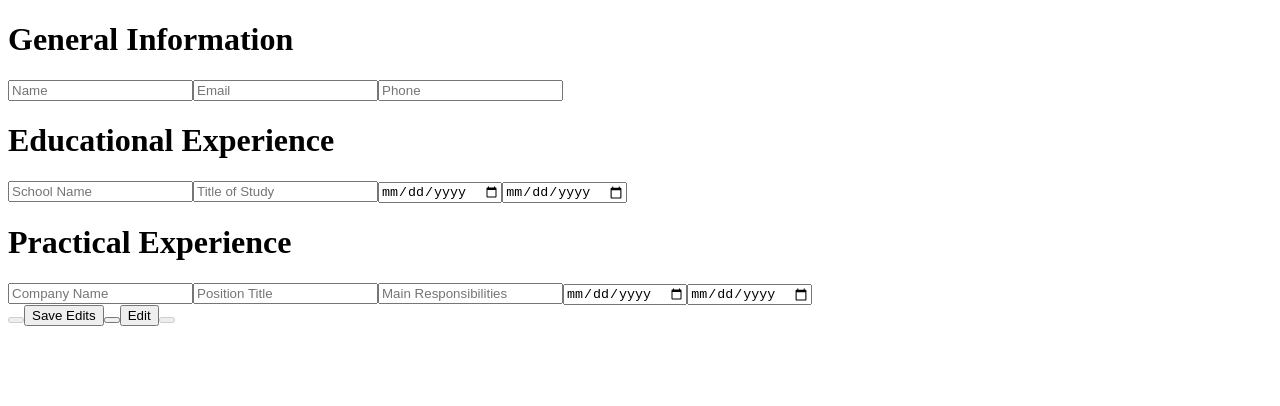
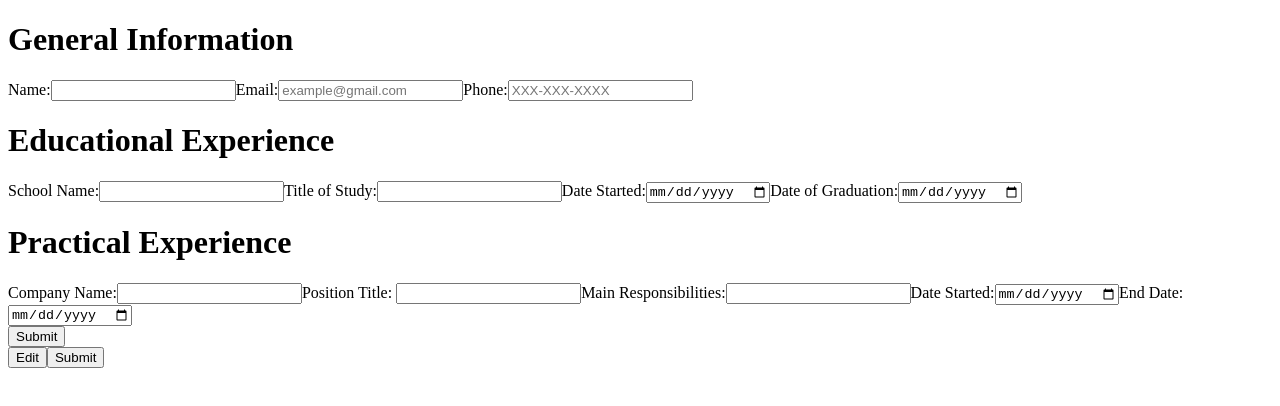
Before and after one commit to maryconnellye/cv-application, a React (Vite) app in the folder cv-application/: page / in a window 1280 px wide. Shown: the top 406 px of the page. Built offline with nearby package versions, Linux system fonts and the light colour scheme.

Commit message:
Removed preview component and confirmed data is stored with state

```diff
--- a/cv-application/src/components/app.jsx
+++ b/cv-application/src/components/app.jsx
@@ -1,61 +1,49 @@
 import React, { useState } from "react"
 import Form from "./form";
 import Edit from "./edit";
-import Submit from "./submit";
 
 const App = () => {
 
 	const [formData, setFormData] = useState({
-		nameInput: "",
-		emailInput: "",
-		phoneInput: "",
-		schoolInput: "",
-		studyInput: "",
-		studyDateInput: "",
-		graduationDateInput: "",
-		companyInput: "",
-		positionInput: "",
-		responsibilitiesInput: "",
-		startDateInput: "",
-		endDateInput: "",
+		name: "",
+		email: "",
+		phone: "",
+		school: "",
+		study: "",
+		studyStart: "",
+		graduation: "",
+		company: "",
+		position: "",
+		responsibilities: "",
+		start: "",
+		end: "",
 		isEditable: "",
 		handleInputChange: ""
 	});
 
-	const [ isEditable, setIsEditable ] = useState(true);
+	const [submitted, setSubmitted] = useState(false);
 
 	const handleInputChange = (e) => {
 		const { name, value } = e.target;
 		setFormData((prevData) => ({
 			...prevData,
-			[name]: value
+			[name]: value,
 		}))
 	}
 
 	const handleSubmit = (e) => {
 		e.preventDefault();
-
+		setSubmitted(true);
+		console.log(formData)
 	}
 
-	const handleEdit = () => {
-		setIsEditable(!isEditable);
-};
-return(
-<>
-	<Form
-		formData={formData}
-		handleInputChange={handleInputChange}
-		isEditable={isEditable}
-		/>
-	<Edit
-		isEditable={isEditable}
-		handleEdit={handleEdit}
-		/>
-	<Submit
-		isEditable={isEditable}
-		handleSubmit={handleSubmit}
-		/>
-</ >
-)}
+	return(
+		<Form
+			submitted={submitted}
+			formData={formData}
+			handleSubmit={handleSubmit}
+			handleInputChange={handleInputChange}/>
+	)
 
+}
 export default App;
--- a/cv-application/src/components/edit.jsx
+++ b/cv-application/src/components/edit.jsx
@@ -1,12 +1,17 @@
-import React from "react";
+import React, { useState } from "react";
 
-const Edit = ({ isEditable, handleEdit}) => {
+const Edit = () => {
+const [ isEditable, setIsEditable ] = useState(true);
+	const handleEdit = () => {
+		setIsEditable(!isEditable);
+	}
 	return (
 	<button
 		className="edit"
 		type="button"
+		disabled={!isEditable}
 		onClick={()=>handleEdit}
-		>{isEditable ? 'Save Edits' : 'Edit'}
+		>Edit
 	</button>
 	)
 }
--- a/cv-application/src/components/form.jsx
+++ b/cv-application/src/components/form.jsx
@@ -2,74 +2,73 @@ import React from "react";
 import Submit from "./submit";
 
 
-const Form = ({ formData, handleInputChange, isEditable }) => {
+const Form = ({ formData, handleInputChange, handleSubmit }) => {
 
 return(
-	<>
+	<form onSubmit={handleSubmit}>
 		<h1>General Information</h1>
 			<div className="general">
+				<label htmlFor="name">Name:</label>
+					<input
+						id="name"
+						type="text"
+						name="name"
+						defaultValue={formData.name}
+						onChange={handleInputChange}
 
+					/>
+				<label htmlFor="email">Email:</label>
 					<input
-			type="text"
-			placeholder="Name"
-			name="nameInput"
-			value={formData.nameInput}
-			disabled={!isEditable}
+						id="email"
+						type="email"
+						placeholder="example@gmail.com"
+						name="email"
+						defaultValue={formData.email}
 						onChange={handleInputChange}
 					/>
+				<label htmlFor="phone">Phone:</label>
 					<input
-			type="email"
-			placeholder="Email"
-			name="emailInput"
-			value={formData.emailInput}
-			disabled={!isEditable}
-			onChange={handleInputChange}
-			/>
-		<input
+						id="phone"
 						type="phone"
-			placeholder="Phone"
-			name="phoneInput"
-			value={formData.phoneInput}
-			disabled={!isEditable}
+						placeholder="XXX-XXX-XXXX"
+						name="phone"
+						defaultValue={formData.phone}
 						onChange={handleInputChange}
 					/>
 			</div>
 
 	<h1>Educational Experience</h1>
 		<div className="education">
-
+			<label htmlFor="school">School Name:</label>
 				<input
+					id="school"
 					type="text"
-				placeholder="School Name"
-				name="schoolInput"
-				value={formData.schoolInput}
-				disabled={!isEditable}
+					name="school"
+					defaultValue={formData.school}
 					onChange={handleInputChange}
 				/>
+			<label htmlFor="study">Title of Study:</label>
 				<input
+					id="study"
 					type="text"
-				placeholder="Title of Study"
-				name="studyInput"
-				value={formData.studyInput}
-				disabled={!isEditable}
+					name="study"
+					defaultValue={formData.study}
 					onChange={handleInputChange}
 				/>
-
+			<label htmlFor="studyStart">Date Started:</label>
 				<input
+					id="studyStart"
 					type="date"
-				placeholder="Date Started"
-				name="studyDateInput"
-				value={formData.studyDateInput}
-				disabled={!isEditable}
+					name="studyStart"
+					defaultValue={formData.studyStart}
 					onChange={handleInputChange}
 				/>
-
+			<label>Date of Graduation:</label>
 				<input
+					id="graduation"
 					type="date"
-				placeholder="Date of Graduation"
-				name="graduationDateInput"
-				value={formData.graduationDateInput}
-				disabled={!isEditable}
+					name="graduation"
+					defaultValue={formData.graduation}
 					onChange={handleInputChange}
 				/>
 
@@ -77,52 +76,50 @@ return(
 
 	<h1>Practical Experience</h1>
 		<div className="practicalExperience">
+			<label htmlFor="company">Company Name:</label>
 				<input
+					id="company"
 					type="text"
-					placeholder="Company Name"
-					name="companyInput"
-					value={formData.companyInput}
-					disabled={!isEditable}
+					name="company"
+					defaultValue={formData.company}
 					onChange={handleInputChange}
 				/>
+			<label htmlFor="position">Position Title: </label>
 				<input
+					id="position"
 					type="text"
-					placeholder="Position Title"
-					name="positionInput"
-					value={formData.positionInput}
-					disabled={!isEditable}
+					name="position"
+					defaultValue={formData.position}
 					onChange={handleInputChange}
 					/>
-
+			<label htmlFor="responsibilities">Main Responsibilities:</label>
 				<input
+					id="responsibilities"
 					type="text"
-					placeholder="Main Responsibilities"
-					name="responsibilitiesInput"
-					value={formData.responsibilitiesInput}
-					disabled={!isEditable}
+					name="responsibilities"
+					defaultValue={formData.responsibilities}
 					onChange={handleInputChange}
 					/>
-
+			<label htmlFor="start">Date Started:</label>
 				<input
+					id="start"
 					type="date"
-					placeholder="Start Date"
-					name="startDateInput"
-					value={formData.startDateInput}
-					disabled={!isEditable}
+					name="start"
+					defaultValue={formData.start}
 					onChange={handleInputChange}
 					/>
+			<label htmlFor="end">End Date:</label>
 				<input
+					id="end"
 					type="date"
-					placeholder="End Date"
-					name="endDateInput"
-					value={formData.endDateInput}
-					disabled={!isEditable}
+					name="end"
+					defaultValue={formData.end}
 					onChange={handleInputChange}
 					/>
 			</div>
 
 				<Submit />
-		</ >
+		</form>
 )
 }
 
--- a/cv-application/src/components/submit.jsx
+++ b/cv-application/src/components/submit.jsx
@@ -2,13 +2,13 @@ import React from 'react';
 
 
 
-const Submit = ({ isEditable, handleSubmit }) => {
+const Submit = ({ handleSubmit }) => {
+
 	return (
 	<button
 		type="submit"
-		disabled={!isEditable}
 		onClick={() => handleSubmit}
-		>
+		>Submit
 	</ button>
 	)
 }
--- a/cv-application/src/main.jsx
+++ b/cv-application/src/main.jsx
@@ -3,6 +3,7 @@ import { createRoot } from 'react-dom/client'
 import App from './components/app'
 import Edit from './components/edit'
 import Submit from './components/submit'
+import Form from './components/form'
 
 
 
```
Also changed, not shown: cv-application/src/components/formPreview.jsx (deleted, +0 -34 lines). Lines whose indentation alone changed are shown as unchanged.
